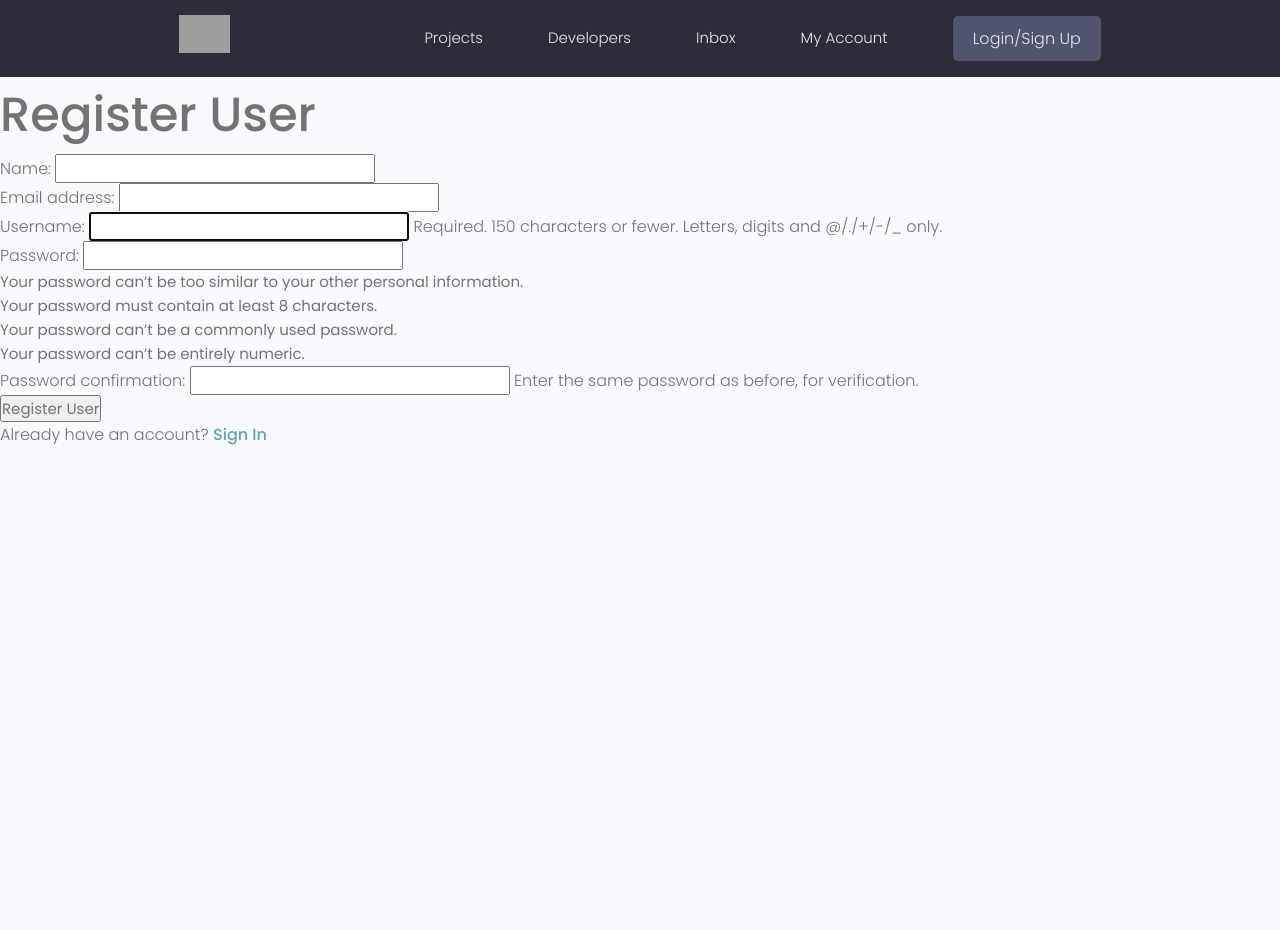
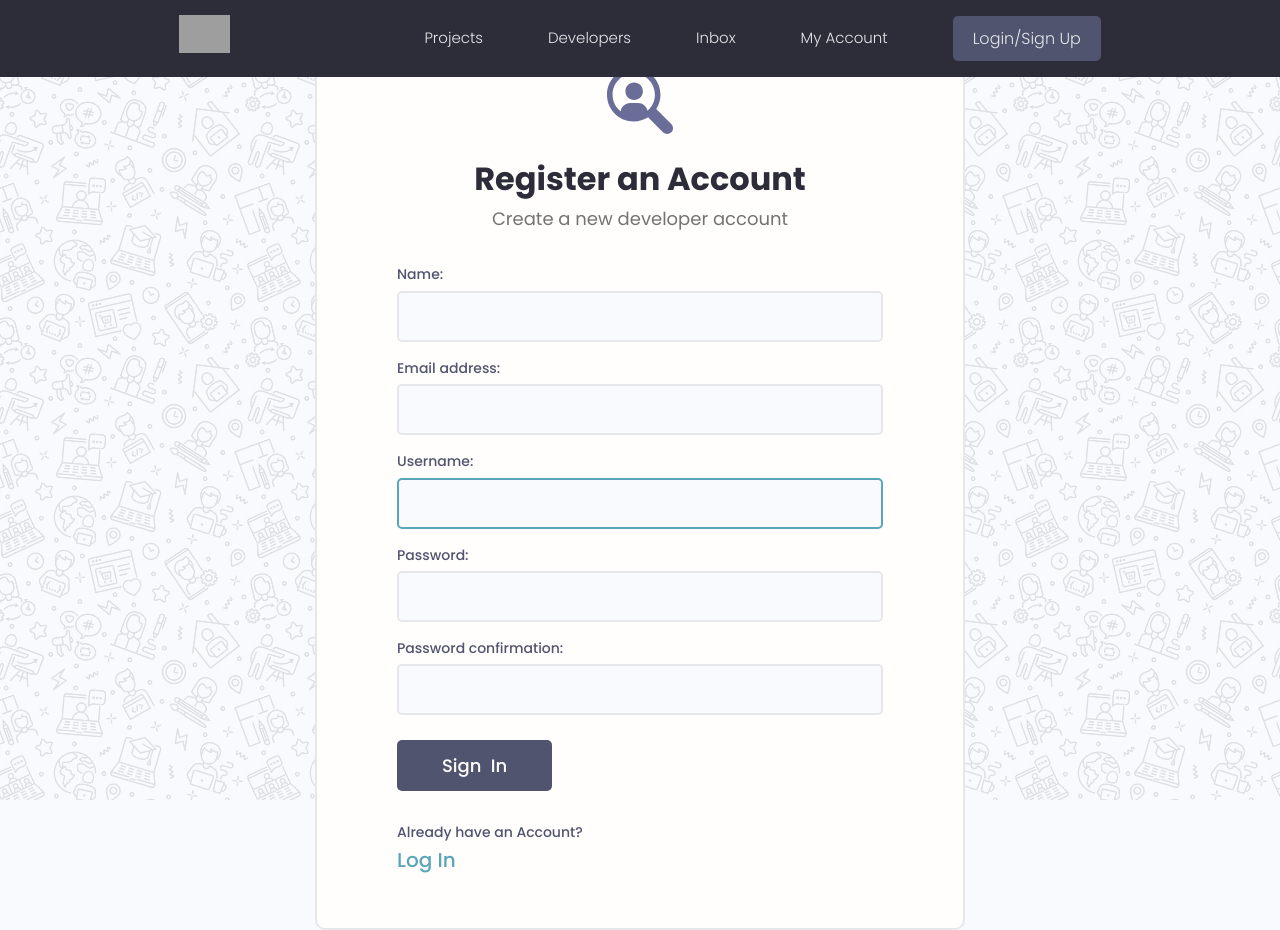
Before and after one commit to 833FCAK3/devsearch, a Django app: page /register/ in a window 1280 px wide. Before the commit the page ends 445 px from the top, so only its background shows below. Run offline with Django 4.2, Linux system fonts and the light colour scheme; some libraries are stand-ins or nearby versions; grey boxes are pictures that could not be loaded.

Commit message:
Style login and register pages

```diff
--- a/devsearch/templates/main.html
+++ b/devsearch/templates/main.html
@@ -30,9 +30,24 @@
     </ul>
     {% endif %}
 
+    {% if messages %}
+
+    {% for message in messages %}
+
+    <div class="alert alert--{{message.tags}}">
+        <p class="alert_message">{{message}}</p>
+        <button class="alert__close">x</button>
+    </div>
+
+    {% endfor %}
+
+    {% endif %}
+
     {% block content%}
 
     {% endblock content%}
 </body>
 
+<script> src = "{% static 'uikit/app.js' %}"</script>
+
 </html>
--- a/devsearch/users/forms.py
+++ b/devsearch/users/forms.py
@@ -15,3 +15,9 @@ class CustomUserCreationForm(UserCreationForm):
             "password2",
         ]
         labels = {"first_name": "Name"}
+
+    def __init__(self, *args, **kwargs):
+        super(CustomUserCreationForm, self).__init__(*args, **kwargs)
+
+        for name, field in self.fields.items():
+            field.widget.attrs.update({"class": "input"})
--- a/devsearch/users/templates/users/login_register.html
+++ b/devsearch/users/templates/users/login_register.html
@@ -1,26 +1,88 @@
 {% extends 'main.html' %}
-
+{% load static %}
 {% block content %}
 
 
 {% if page == 'register' %}
 
-<h1>Register User</h1>
-<form method="POST" action="{% url 'register' %}">
-    {% csrf_token %}
-    {{form.as_p}}
-    <input type="submit" value="Register User">
-</form>
-<p>Already have an account? <a href="{% url 'login' %}">Sign In</a></p>
+<div class="auth">
+    <div class="card">
+        <div class="auth__header text-center">
+            <a href="/">
+                <img src="{% static 'images/icon.svg' %}" alt="icon" />
+            </a>
+            <h3>Register an Account</h3>
+            <p>Create a new developer account</p>
+        </div>
+
+        <form method="POST" action="{% url 'register' %}" class="form auth__form">
+            {% csrf_token %}
+
+            {% for field in form %}
+            <div class="form__field">
+                <label for="formInput#text">{{field.label}}: </label>
+                {{field}}
+
+                <!-- {% if field.help_text %}
+                <small>{{field.help_text}}</small>
+                {% endif %} -->
+
+                {% for error in field.errors %}
+                <p style="color: red;">{{error}}</p>
+                {% endfor %}
+
+            </div>
+            {% endfor %}
+
+            <div class="auth__actions">
+                <input class="btn btn--sub btn--lg" type="submit" value="Sign  In" />
+            </div>
+        </form>
+        <div class="auth__alternative">
+            <p>Already have an Account?</p>
+            <a href="{% url 'login' %}">Log In</a>
+        </div>
+    </div>
+</div>
 
 {% else %}
-<form action="{% url 'login' %}" method="post">
-    {% csrf_token %}
-    <input type="text" name="username" placeholder="Username">
-    <input type="password" name="password" placeholder="Enter password">
-    <input type="submit" value="Login">
 
-    <p>Don't have an account? <a href="{% url 'register' %}">Sign Up</a></p>
-</form>
+<div class="auth">
+    <div class="card">
+        <div class="auth__header text-center">
+            <a href="/">
+                <img src="{% static 'images/icon.svg' %}" alt="icon" />
+            </a>
+            <h3>Account Login</h3>
+            <p>Hello Developer, Welcome Back!</p>
+        </div>
+
+        <form action="{% url 'login' %}" method="post" class="form auth__form">
+            {% csrf_token %}
+            <!-- Input:Username -->
+            <div class="form__field">
+                <label for="formInput#text">Username: </label>
+                <input class="input input--text" id="formInput#text" type="text" name="username"
+                    placeholder="Enter your username..." />
+            </div>
+
+            <!-- Input:Password -->
+            <div class="form__field">
+                <label for="formInput#password">Password: </label>
+                <input class="input input--password" id="formInput#passowrd" type="password" name="password"
+                    placeholder="••••••••" />
+            </div>
+            <div class="auth__actions">
+                <input class="btn btn--sub btn--lg" type="submit" value="Log In" />
+                <a href="forgetpassword.html">Forget Password?</a>
+            </div>
+        </form>
+        <div class="auth__alternative">
+            <p>Don’t have an Account?</p>
+            <a href="{% url 'register' %}">Sign Up</a>
+        </div>
+    </div>
+</div>
+
 {% endif %}
 {% endblock %}
```
Also changed, not shown: devsearch/templates/login.html (added, +42 -0 lines), devsearch/templates/signup.html (added, +89 -0 lines), devsearch/static/images/icon.svg (added), devsearch/static/images/pattern.jpg (added).
